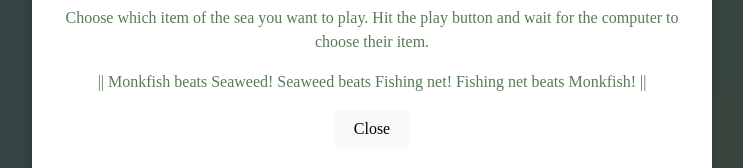
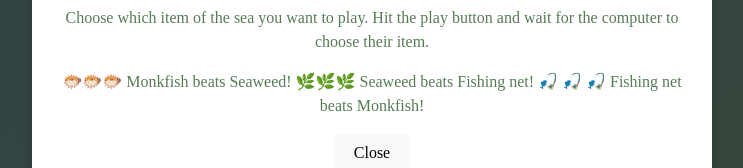
Before and after one commit to Monkfish3000/monkfish-seaweed-fishingnet, a React (Vite) app: page / in a window 1280 px wide. Both pictures are taken after a click on the button "Rules". Shown: the part 601-769 px from the top of the page, without its empty margins (268-1011 px from the left). Built offline with nearby package versions, Linux system fonts and the light colour scheme; a web font is replaced by a local one.

Commit message:
added emojis to rules modal

```diff
--- a/src/components/RulesModal.tsx
+++ b/src/components/RulesModal.tsx
@@ -89,8 +89,8 @@ function RulesModal() {
           wait for the computer to choose their item.
         </p>
         <p>
-          || Monkfish beats Seaweed! Seaweed beats Fishing net! Fishing net
-          beats Monkfish! ||
+          🐡🐡🐡 Monkfish beats Seaweed! 🌿🌿🌿 Seaweed beats Fishing net! 🎣 🎣
+          🎣 Fishing net beats Monkfish!
         </p>
         <button onClick={handleModalClose}>Close</button>
       </Modal>
```
